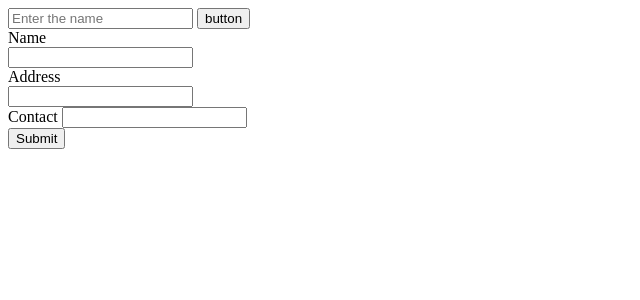
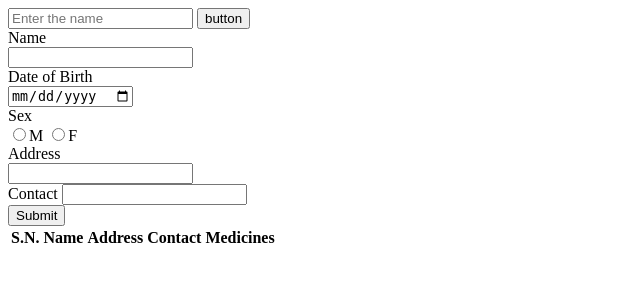
Before and after one commit to rupakolee/pharmacy, a PHP site: page /customers.php in a window 1280 px wide. Shown: the top 300 px of the page, without its empty margins (0-640 px from the left). Run offline with PHP 8.4, Linux system fonts and the light colour scheme; lists and menus that the app fills with data are empty.

Commit message:
customers and vendors

```diff
--- a/home/customers.php
+++ b/home/customers.php
@@ -1,3 +1,10 @@
+<?php
+include "../includes/database.php";
+if($_SERVER['REQUEST_METHOD']=="POST") {
+
+}
+?>
+
 <!DOCTYPE html>
 <html lang="en">
 <head>
@@ -26,7 +33,12 @@
 
     <form action="" method="post">
         <label for="name">Name</label><br>
-        <input type="text" name="name"><br>
+        <input type="text" name="name" id="name"><br>
+        <label for="dob">Date of Birth</label><br>
+        <input type="date" name="dob" id="dob"><br>
+        <span>Sex</span><br>
+        <input type="radio" name="sex" value="M">M
+        <input type="radio" name="sex" value="F">F<br>
         <label for="address">Address</label><br>
         <input type="text" name="address"><br>
         <label for="phone">Contact</label>
@@ -34,6 +46,24 @@
         <input type="submit" name="submit" value="Submit"><br>
     </form>
 
+    <!-- customers list -->
+
+    <table>
+        <tr>
+            <th>S.N.</th>
+            <th>Name</th>
+            <th>Address</th>
+            <th>Contact</th>
+            <th>Medicines</th>
+        </tr>
+        <tr>
+            <td></td>
+            <td></td>
+            <td></td>
+            <td></td>
+            <td></td>
+        </tr>
+    </table>
 
 </body>
 </html>
--- a/home/home.php
+++ b/home/home.php
@@ -52,7 +52,7 @@ if ($result == false) {
                 <li><a href="invoice.php">Invoice</a></li>
                 <li><a href="sales.php">Sales</a></li>
                 <li><a href="inventory.php">Medicines</a></li>
-                <li><a href="#">Customers</a></li>
+                <li><a href="customers.php">Customers</a></li>
                 <li><a href="vendor.php">Vendors</a></li>
             </ul>
         </div>
```
